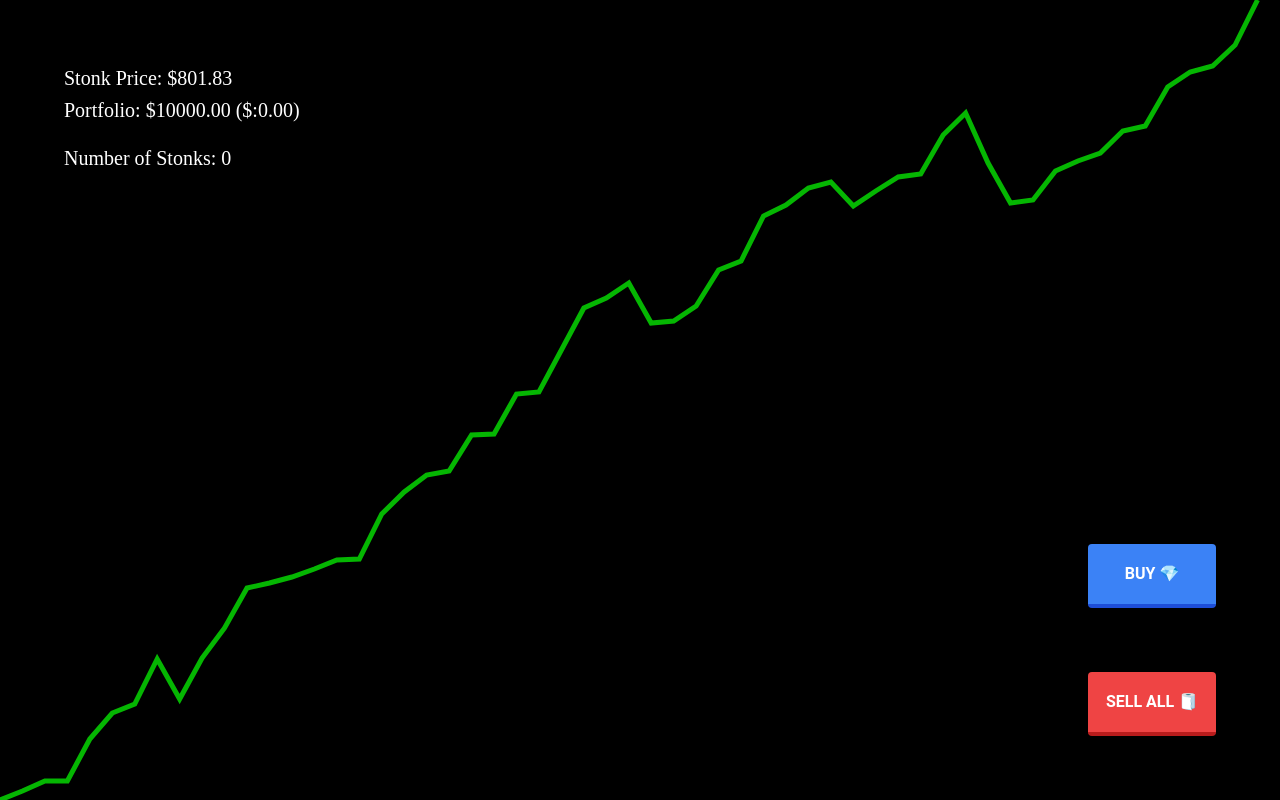
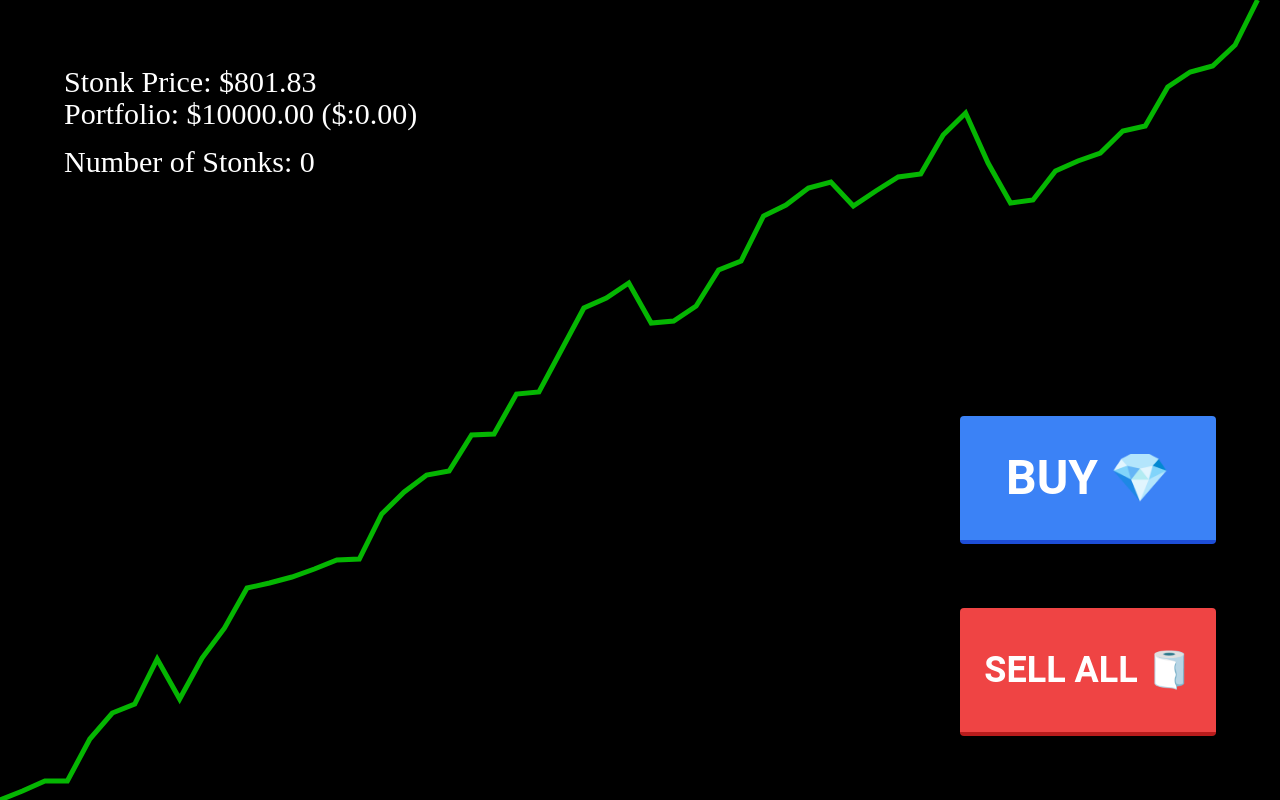
Before and after one commit to Zjjc123/react-portfolio, a React (Create React App) app: page /code-bytes/investing-trauma in a window 1280 px wide. Built offline with nearby package versions, Linux system fonts and the light colour scheme.

Commit message:
Size Increase

```diff
--- a/src/pages/CodeBytes/InvestingTrauma.js
+++ b/src/pages/CodeBytes/InvestingTrauma.js
@@ -91,11 +91,11 @@ function InvestingTrauma() {
                         point
                     />
                 </svg>
-                <button className="absolute mx-16 mb-48 right-0 bottom-0 h-16 w-32 bg-blue-500 hover:bg-blue-400 active:bg-blue-500 text-white font-bold py-2 px-4 border-b-4 border-blue-700 hover:border-blue-500 rounded focus:outline-none" onClick={Bought}>BUY 💎</button>
-                <button className="absolute mx-16 mb-16 right-0 bottom-0 h-16 w-32 bg-red-500 hover:bg-red-400 active:bg-red-500 text-white font-bold py-2 px-4 border-b-4 border-red-700 hover:border-red-500 rounded focus:outline-none" onClick={Sold}>SELL ALL 🧻</button>
-                <h1 className="absolute font-ticker mx-16 my-16 left-0 top-0 text-xl text-white">{"Stonk Price: $" + (stonkPrice).toFixed(2)}</h1>
-                <h1 className="absolute font-ticker mx-16 my-24 left-0 top-0 text-xl text-white">{"Portfolio: $" + (portfolio + numStonk * stonkPrice).toFixed(2) + " ($:" + ((portfolio + numStonk * stonkPrice) - 10000).toFixed(2) + ")" }</h1>
-                <h1 className="absolute font-ticker mx-16 my-36 left-0 top-0 text-xl text-white">{"Number of Stonks: " + numStonk}</h1>
+                <button className="absolute mx-16 mb-64 right-0 bottom-0 h-16 w-64 h-32 bg-blue-500 hover:bg-blue-400 active:bg-blue-500 text-white font-bold py-2 px-4 border-b-4 border-blue-700 hover:border-blue-500 rounded focus:outline-none text-5xl" onClick={Bought}>BUY 💎</button>
+                <button className="absolute mx-16 mb-16 right-0 bottom-0 h-16 w-64 h-32 bg-red-500 hover:bg-red-400 active:bg-red-500 text-white font-bold py-2 px-4 border-b-4 border-red-700 hover:border-red-500 rounded focus:outline-none text-4xl" onClick={Sold}>SELL ALL 🧻</button>
+                <h1 className="absolute font-ticker mx-16 my-16 left-0 top-0 text-3xl text-white">{"Stonk Price: $" + (stonkPrice).toFixed(2)}</h1>
+                <h1 className="absolute font-ticker mx-16 my-24 left-0 top-0 text-3xl text-white">{"Portfolio: $" + (portfolio + numStonk * stonkPrice).toFixed(2) + " ($:" + ((portfolio + numStonk * stonkPrice) - 10000).toFixed(2) + ")" }</h1>
+                <h1 className="absolute font-ticker mx-16 my-36 left-0 top-0 text-3xl text-white">{"Number of Stonks: " + numStonk}</h1>
             </motion.div>
         </div>)
 }
```
